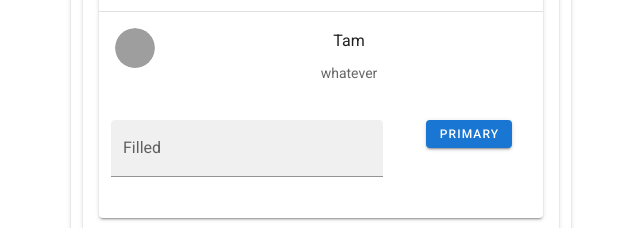
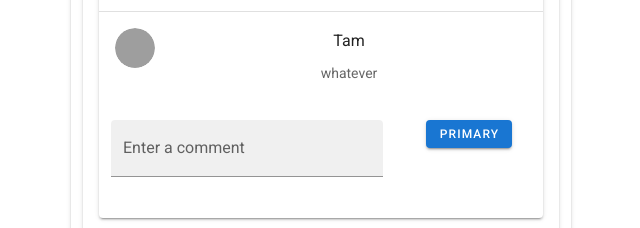
Before and after one commit to jaybcee/Instagram-Clone, a Vue app in the folder frontend/: page / in a window 1280 px wide. Shown: the part 1060-1288 px from the top of the page, without its empty margins (319-959 px from the left). Built offline with nearby package versions, Linux system fonts and the light colour scheme; grey boxes are pictures that could not be loaded; what vue-cookies would draw is missing.

Commit message:
Improved clarity for text field

```diff
--- a/frontend/src/components/Comments.vue
+++ b/frontend/src/components/Comments.vue
@@ -20,7 +20,7 @@
     <v-container>
       <v-row>
         <v-col cols="8">
-          <v-text-field label="Filled" single-line filled v-model="comment"></v-text-field>
+          <v-text-field label="Enter a comment" single-line filled v-model="comment"></v-text-field>
         </v-col>
         <v-col cols="4">
           <v-btn @click="addComment" small color="primary">Primary</v-btn>
```
